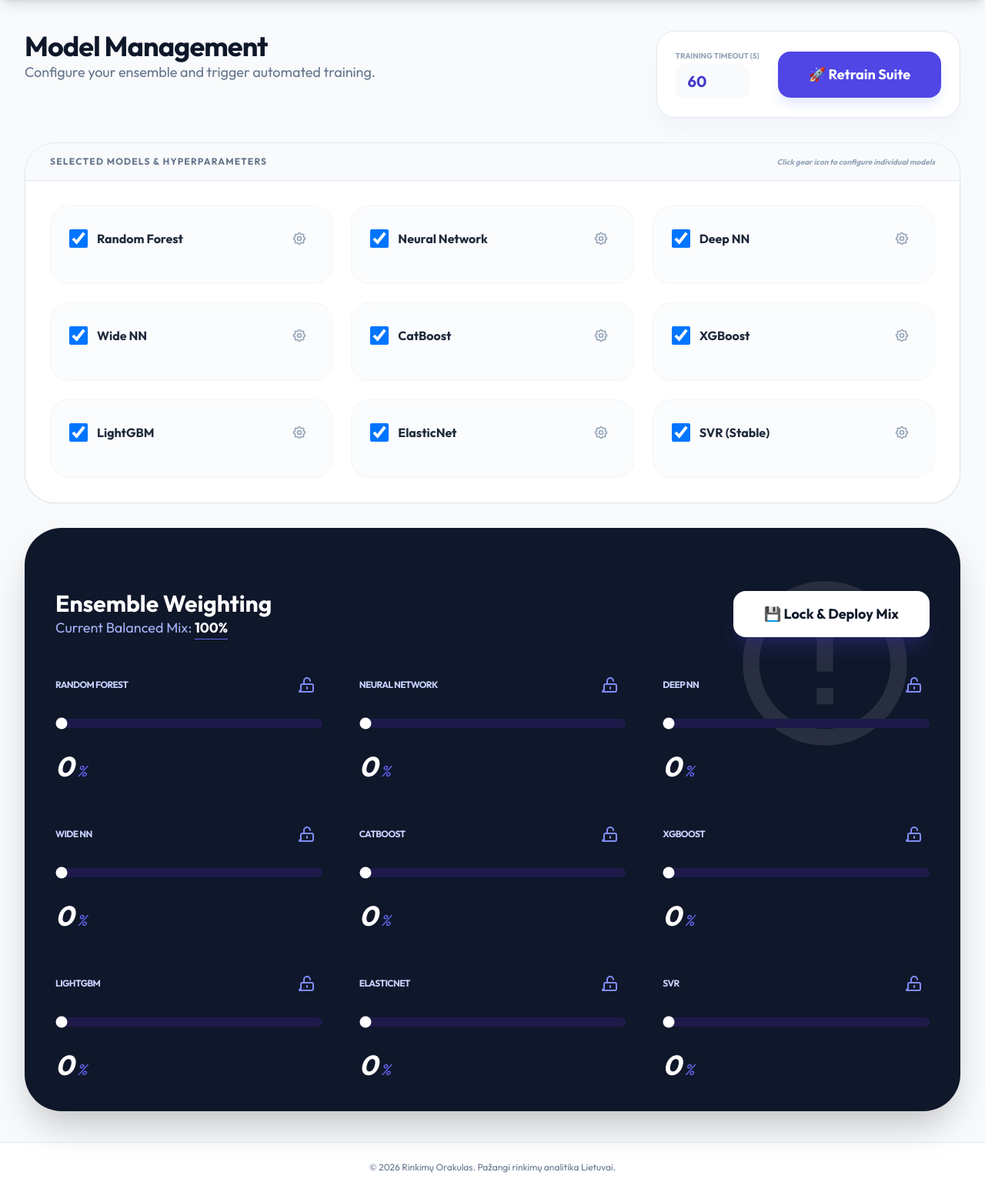
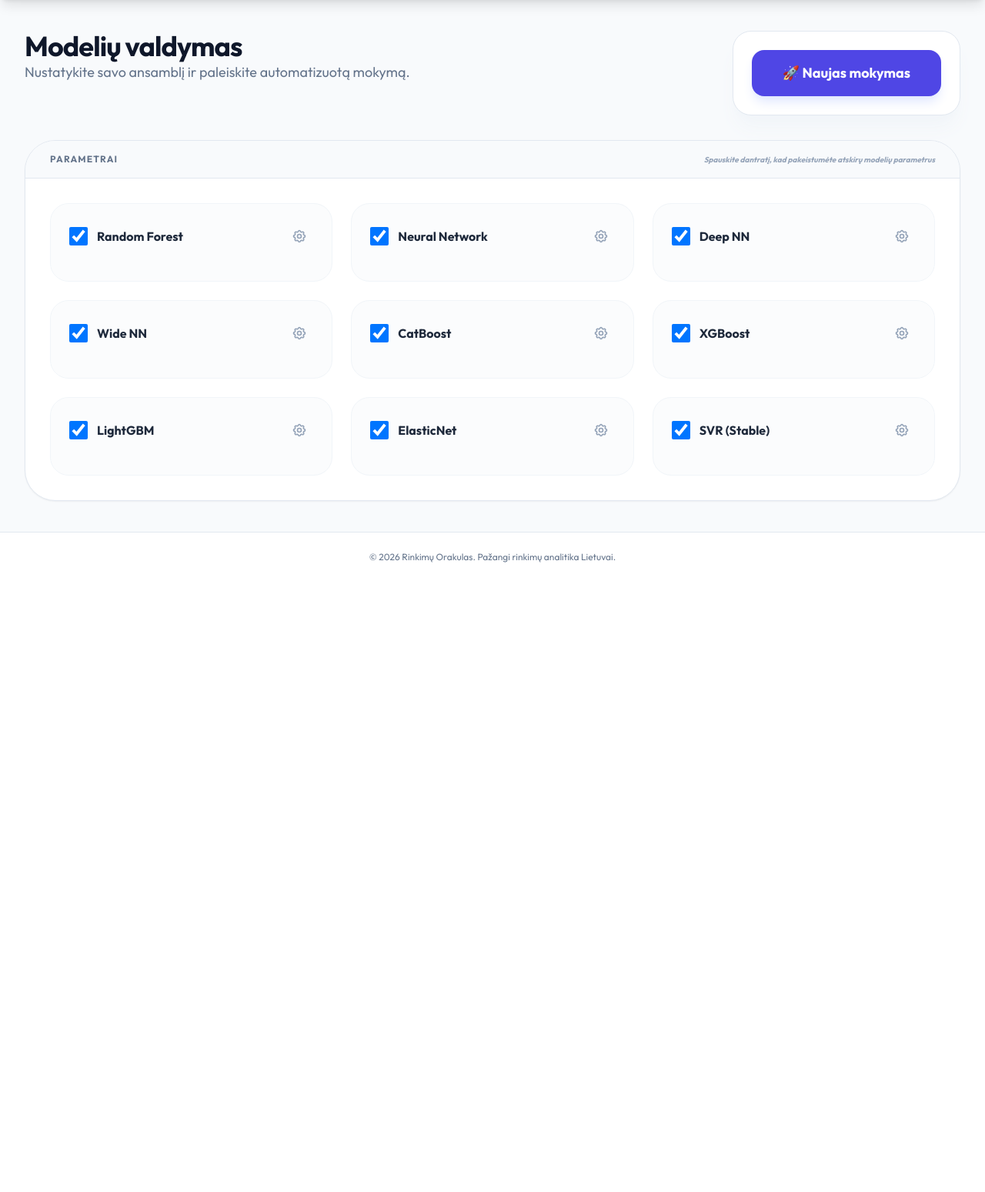
Before and after one commit to Neskanu/Rinkimu-Orakulas, a Flask app: template templates/training/index.html in a window 1280 px wide. Shown: the part 64-1613 px from the top of the page at 77% size. After the commit the page ends 795 px from the top, so only its background shows below. Run offline with Flask 3, Linux system fonts and the light colour scheme; the template is opened without the code that fills it, so the values that code supplies are empty; some libraries are stand-ins or nearby versions.

Commit message:
Paslėpiau sugedusį ansamblį

```diff
--- a/app/blueprints/dashboard/routes.py
+++ b/app/blueprints/dashboard/routes.py
@@ -86,8 +86,34 @@ def load_model_by_id(model_id=None):
         return None, None, None
 
 def run_inference_on_2024(test_df, model_id=None):
-    model, model_type, actual_id = load_model_by_id(model_id)
-    if model is None: return None, "No valid model found", None
+    """Vykdo prognozę naudodamas konkretų modelį arba visą ansamblį."""
+
+    # --- ANSAMBLIO LOGIKA ---
+    if model_id == 'ensemble':
+        try:
+            from app.blueprints.forecasting.routes import load_ensemble
+            model, active_mids = load_ensemble()
+            model_type = "ensemble"
+            actual_id = "ensemble"
+        except ImportError as e:
+            print(f"Importo klaida: {e}")
+            return None, "Nepavyko rasti forecasting modulio", None
+
+        if not model:
+            return None, "Ansamblio failas nerastas", None
+    else:
+        # Krauname įprastą modelį iš DB registro
+        model, model_type, actual_id = load_model_by_id(model_id)
+
+    if model is None:
+        return None, "No valid model found", None
+    else:
+        # Krauname įprastą modelį iš DB registro
+        model, model_type, actual_id = load_model_by_id(model_id)
+    # --- LOGIKOS PABAIGA ---
+
+    if model is None:
+        return None, "No valid model found", None
 
     cat_features = ['SARASO_PAVADINIMAS', 'APYGARDOS_PAVADINIMAS']
     num_features = ['RINKEJU_SKAICIUS']
@@ -104,6 +130,8 @@ def run_inference_on_2024(test_df, model_id=None):
         if model_type == 'catboost':
             X[cat_features] = X[cat_features].astype(str)
             preds = model.predict(X)
+        elif model_type == 'ensemble':
+            preds = model.predict(test_df) # Ansamblis pats viduje naudoja preprocessor.joblib
         else:
             import warnings
             preprocessor_path = 'app/ml/models/preprocessor.joblib'
@@ -260,7 +288,21 @@ def backtest():
     precinct_filter = fix_lt_encoding_global(raw_precinct) if raw_precinct else None
 
     raw_model_id = request.args.get('model')
-    model_id = int(raw_model_id) if raw_model_id and raw_model_id.isdigit() else None
+
+    # 1. Nustatome model_id (tekstas arba skaičius)
+    if raw_model_id == 'ensemble':
+        model_id = 'ensemble'
+    else:
+        model_id = int(raw_model_id) if raw_model_id and raw_model_id.isdigit() else None
+
+    # 2. Surandame geriausią modelį, jei nieko nepasirinkta
+    if not model_id:
+        with SessionLocal() as session:
+            best_model = session.execute(select(MLModelRegistry).order_by(MLModelRegistry.mae.asc())).scalars().first()
+            if best_model: model_id = best_model.id
+
+    # 3. Svarbu: cache_key visada paverčiam į string
+    cache_key = str(model_id)
 
     scatter_json, comp_json = None, None
     district_data = []
--- a/app/ml/pipeline/models.py
+++ b/app/ml/pipeline/models.py
@@ -155,8 +155,9 @@ class EnsembleModel:
     def __init__(self, models=None, weights=None):
         self.models = models or {}
         self.weights = weights or {
-            'rf': 0.20, 'nn': 0.20, 'catboost': 0.20,
-            'xgboost': 0.15, 'lgbm': 0.15, 'elasticnet': 0.10
+            'rf': 0.11, 'nn': 0.11, 'dnn': 0.11, 'wnn': 0.11,
+            'catboost': 0.12, 'xgboost': 0.11, 'lgbm': 0.11,
+            'elasticnet': 0.11, 'svr': 0.11
         }
 
     def predict(self, X):
--- a/templates/training/index.html
+++ b/templates/training/index.html
@@ -4,20 +4,20 @@
 <div class="flex flex-col space-y-8">
     <div class="flex flex-col md:flex-row justify-between items-start gap-6">
         <div>
-            <h1 class="text-4xl font-black text-slate-900 tracking-tight">Model Management</h1>
-            <p class="text-slate-500 text-lg">Configure your ensemble and trigger automated training.</p>
+            <h1 class="text-4xl font-black text-slate-900 tracking-tight">Modelių valdymas</h1>
+            <p class="text-slate-500 text-lg">Nustatykite savo ansamblį ir paleiskite automatizuotą mokymą.</p>
         </div>
 
         <div
             class="bg-white p-6 rounded-3xl border border-slate-200 shadow-xl shadow-slate-100 flex flex-col md:flex-row gap-6 items-center w-full md:w-auto">
-            <div class="flex flex-col">
+            <!-- <div class="flex flex-col">
                 <span class="text-[10px] text-slate-400 uppercase font-black mb-1">Training Timeout (s)</span>
                 <input type="number" id="timeout" value="60"
                     class="w-24 bg-slate-50 border-0 rounded-xl px-4 py-2 text-xl font-black text-indigo-700 focus:ring-2 focus:ring-indigo-500">
-            </div>
+            </div> -->
             <button onclick="startTraining()"
                 class="w-full md:w-auto bg-indigo-600 hover:bg-indigo-700 text-white px-10 py-4 rounded-2xl font-black text-lg transition-all shadow-lg shadow-indigo-100 transform hover:-translate-y-1 active:scale-95">
-                🚀 Retrain Suite
+                🚀 Naujas mokymas
             </button>
         </div>
     </div>
@@ -25,10 +25,10 @@
     <!-- Active Models Selection & Advanced Settings -->
     <div class="bg-white rounded-[2.5rem] border border-slate-200 shadow-sm overflow-hidden">
         <div class="bg-slate-50 px-8 py-4 border-b border-slate-200 flex justify-between items-center">
-            <h2 class="font-black text-slate-500 uppercase text-xs tracking-widest">Selected Models & Hyperparameters
-            </h2>
-            <span class="text-[10px] text-slate-400 font-bold italic">Click gear icon to configure individual
-                models</span>
+            <h2 class="font-black text-slate-500 uppercase text-xs tracking-widest">Parametrai</h2>
+            <span class="text-[10px] text-slate-400 font-bold italic">Spauskite dantratį, kad pakeistumėte atskirų
+                modelių
+                parametrus</span>
         </div>
         <div class="p-8 grid grid-cols-1 md:grid-cols-2 lg:grid-cols-3 gap-6">
             {% set model_configs = [
@@ -170,7 +170,7 @@
     </div>
 
     <!-- Ensemble Mixing Sliders -->
-    <div class="bg-slate-900 p-10 rounded-[3rem] shadow-2xl space-y-10 relative overflow-hidden">
+    <!-- <div class="bg-slate-900 p-10 rounded-[3rem] shadow-2xl space-y-10 relative overflow-hidden">
         <div class="absolute top-0 right-0 p-12 opacity-10 pointer-events-none">
             <svg class="w-64 h-64 text-white" fill="currentColor" viewBox="0 0 24 24">
                 <path
@@ -230,7 +230,7 @@
             {% endfor %}
         </div>
     </div>
-</div>
+</div> -->
 
     <script src="https://cdn.plot.ly/plotly-latest.min.js"></script>
     <script>
```
Also changed, not shown: templates/dashboard/backtest.html (+7 -1 lines). Lines whose indentation alone changed are shown as unchanged.
